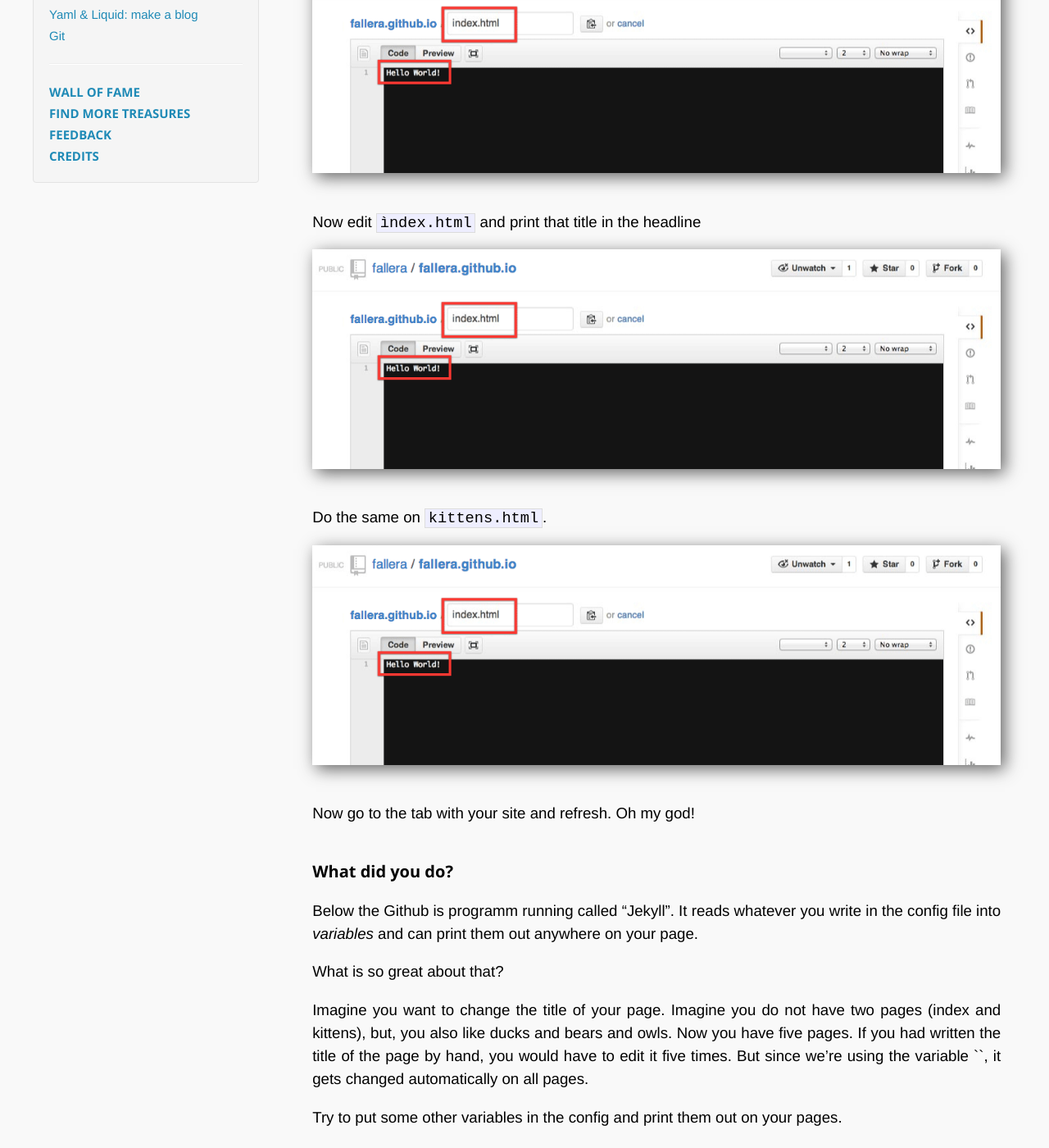
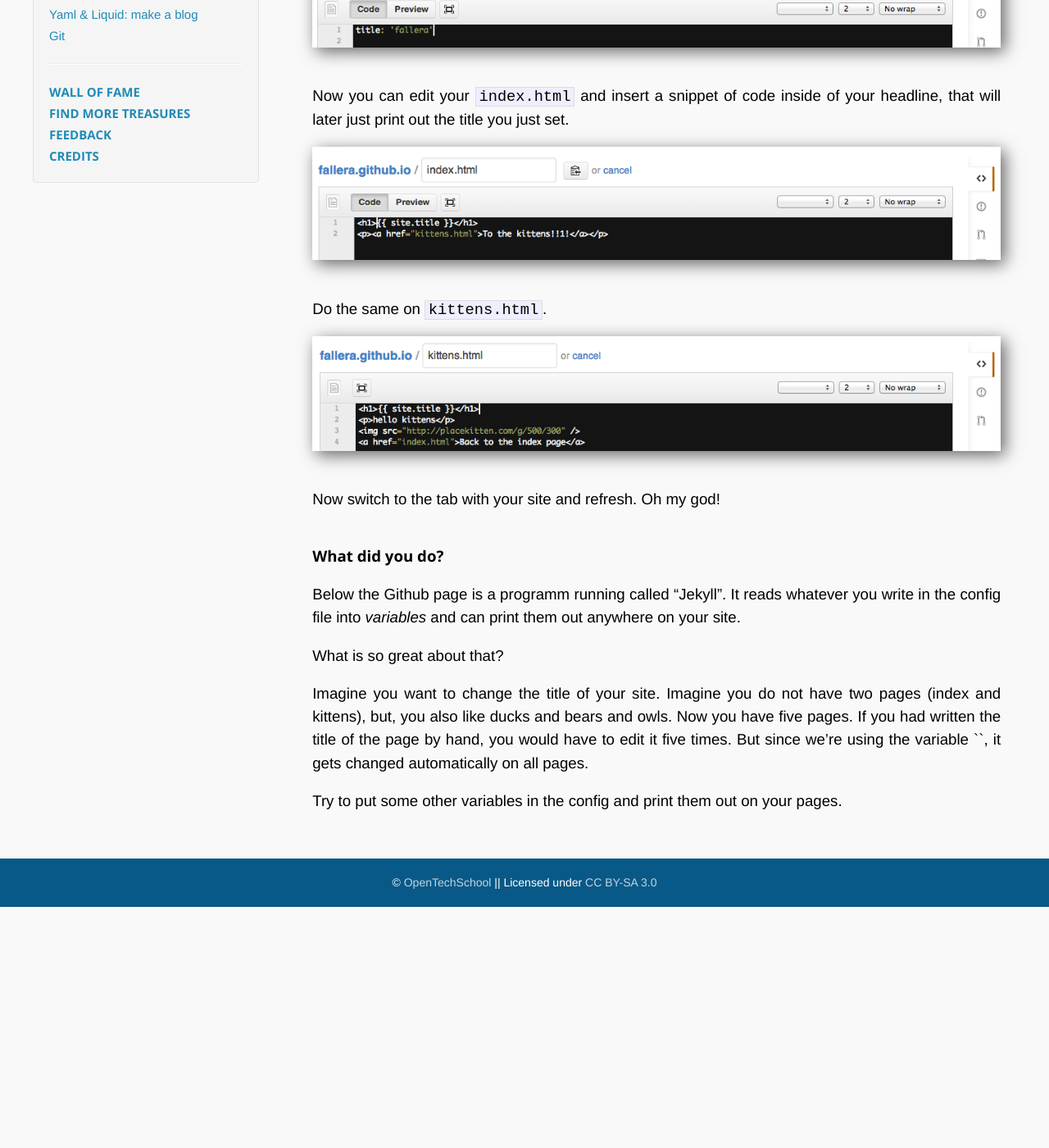
Before and after one commit to afknapping/github-from-scratch, a Jekyll site: the page built from _posts/2013-08-01-data-love.md, in a window 1280 px wide and 1400 px high, scrolled down 777 px. Shown: the whole window at 82% size. Built offline with Jekyll 4.4.1, drawn with Linux system fonts in a browser that asks for light colours; Markdown is read by kramdown in place of the engine named in the settings; after the commit the page ends 1883 px from its top, so only the background shows below that; some of the changed text lies outside the part shown.

Commit message:
data love: added screenshots + text

```diff
--- a/_posts/2013-08-01-data-love.md
+++ b/_posts/2013-08-01-data-love.md
@@ -6,34 +6,35 @@
 
 TODO: screenshots
 
-It's time to work with data. Your github page has motor beneath that can do stuff. Let's start that engine and give it some fuel.
+It's time to work with data. Your github page has a motor beneath that can do stuff. Let's start that engine and give it some fuel.
 
-## Challenge
+<div class="challenge">
+	<p><strong>Challenge</strong><br />
+	Make a cinfiguration file and define a title for our site in there. Then use that data on the pages you created.</p>
+</div>
 
-Make a cinfiguration file and define a title for our site in there. Then use that data on the pages you created.
+#### How to do it
 
-## How to do it
+Make a file called `_config.yml`. Here we can place some configuration for our site, that is stored in so called 'key-value-pairs'. Add 'title' as a key and your username as the value. Or maybe you find an even better title for your page.
 
-Make a file `_config.yaml` and add title as a key and your username as the value:
+![]({{ site.baseurl }}/assets/images/config-1.png)
 
-![]({{ site.baseurl }}/assets/images/create-repo-5.png)
+Now you can edit your `index.html` and insert a snippet of code inside of your headline, that will later just print out the title you just set.
 
-Now edit `ìndex.html` and print that title in the headline
-
-![]({{ site.baseurl }}/assets/images/create-repo-5.png)
+![]({{ site.baseurl }}/assets/images/config-2.png)
 
 Do the same on `kittens.html`.
 
-![]({{ site.baseurl }}/assets/images/create-repo-5.png)
+![]({{ site.baseurl }}/assets/images/config-3.png)
 
-Now go to the tab with your site and refresh. Oh my god!
+Now switch to the tab with your site and refresh. Oh my god!
 
-### What did you do?
+#### What did you do?
 
-Below the Github is programm running called "Jekyll". It reads whatever you write in the config file into *variables* and can print them out anywhere on your page.
+Below the Github page is a programm running called "Jekyll". It reads whatever you write in the config file into *variables* and can print them out anywhere on your site.
 
 What is so great about that?
 
-Imagine you want to change the title of your page. Imagine you do not have two pages (index and kittens), but, you also like ducks and bears and owls. Now you have five pages. If you had written the title of the page by hand, you would have to edit it five times. But since we're using the variable `{{ site.title }}`, it gets changed automatically on all pages.
+Imagine you want to change the title of your site. Imagine you do not have two pages (index and kittens), but, you also like ducks and bears and owls. Now you have five pages. If you had written the title of the page by hand, you would have to edit it five times. But since we're using the variable `{{ site.title }}`, it gets changed automatically on all pages.
 
 Try to put some other variables in the config and print them out on your pages.
```
Also changed, not shown: assets/images/config-1.png (added), assets/images/config-2.png (added), assets/images/config-3.png (added).
